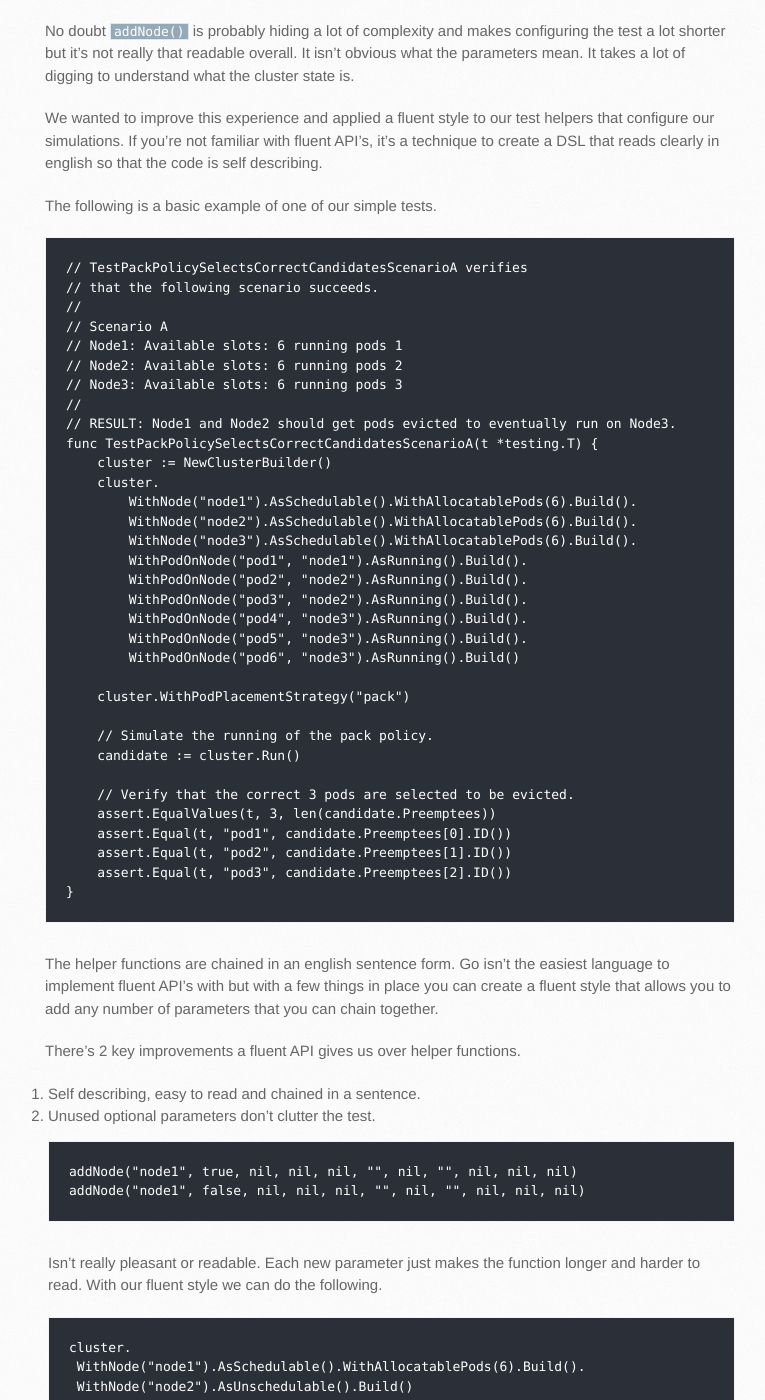
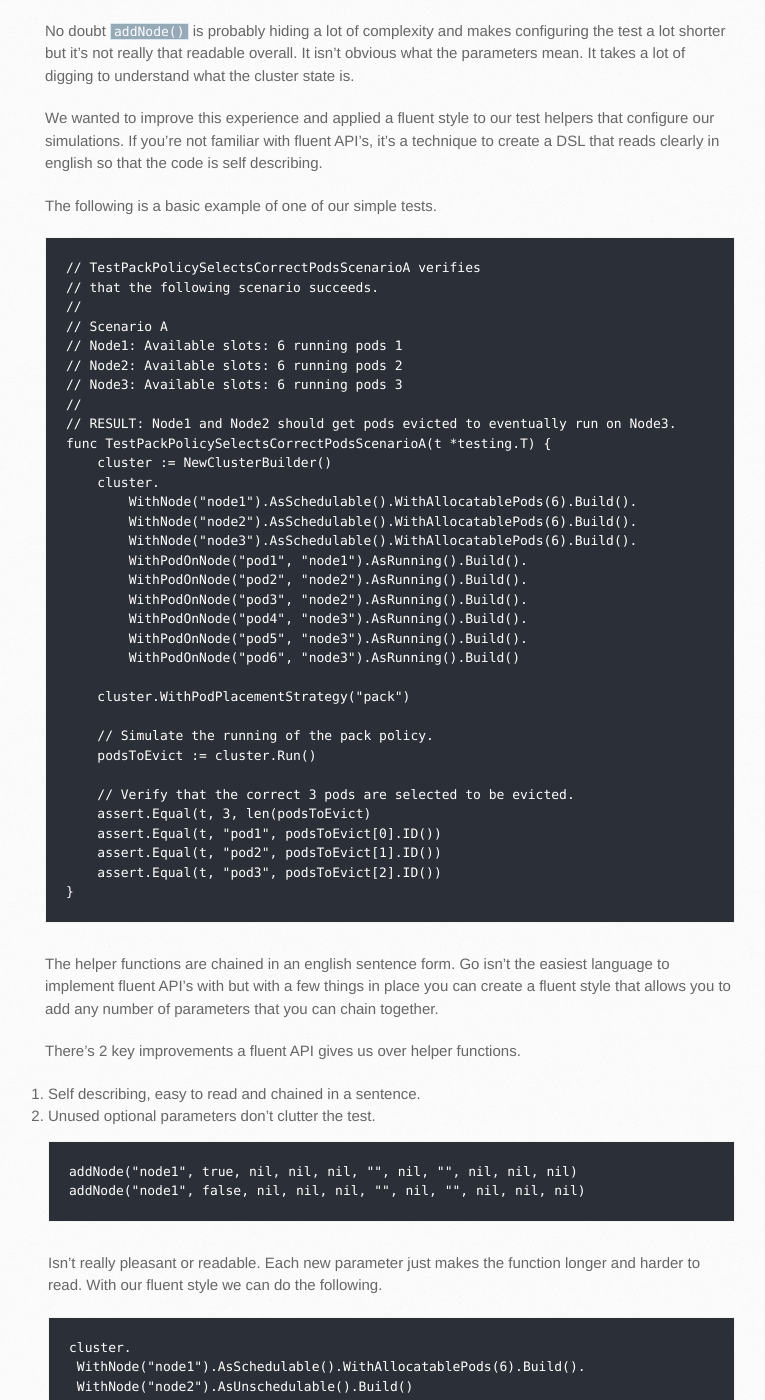
Before and after one commit to simongui/simongui.github.io, a Jekyll site: the page built from _posts/2018-04-01-fluent-style-testing-in-go.markdown, in a window 1280 px wide and 1400 px high, scrolled down 1130 px. Shown: the whole window, without its empty margins (125-890 px from the left). Built offline with Jekyll 4.4.1, drawn with Linux system fonts in a browser that asks for light colours.

Commit message:
Renamed some things.

````diff
--- a/_posts/2018-04-01-fluent-style-testing-in-go.markdown
+++ b/_posts/2018-04-01-fluent-style-testing-in-go.markdown
@@ -28,7 +28,7 @@ We wanted to improve this experience and applied a fluent style to our test help
 The following is a basic example of one of our simple tests.
 
 ```go
-// TestPackPolicySelectsCorrectCandidatesScenarioA verifies
+// TestPackPolicySelectsCorrectPodsScenarioA verifies
 // that the following scenario succeeds.
 //
 // Scenario A
@@ -37,7 +37,7 @@ The following is a basic example of one of our simple tests.
 // Node3: Available slots: 6 running pods 3
 //
 // RESULT: Node1 and Node2 should get pods evicted to eventually run on Node3.
-func TestPackPolicySelectsCorrectCandidatesScenarioA(t *testing.T) {
+func TestPackPolicySelectsCorrectPodsScenarioA(t *testing.T) {
     cluster := NewClusterBuilder()
     cluster.
         WithNode("node1").AsSchedulable().WithAllocatablePods(6).Build().
@@ -53,13 +53,13 @@ func TestPackPolicySelectsCorrectCandidatesScenarioA(t *testing.T) {
     cluster.WithPodPlacementStrategy("pack")
 
     // Simulate the running of the pack policy.
-    candidate := cluster.Run()
+    podsToEvict := cluster.Run()
 
     // Verify that the correct 3 pods are selected to be evicted.
-    assert.EqualValues(t, 3, len(candidate.Preemptees))
-    assert.Equal(t, "pod1", candidate.Preemptees[0].ID())
-    assert.Equal(t, "pod2", candidate.Preemptees[1].ID())
-    assert.Equal(t, "pod3", candidate.Preemptees[2].ID())
+    assert.Equal(t, 3, len(podsToEvict)
+    assert.Equal(t, "pod1", podsToEvict[0].ID())
+    assert.Equal(t, "pod2", podsToEvict[1].ID())
+    assert.Equal(t, "pod3", podsToEvict[2].ID())
 }
 ```
 
````
